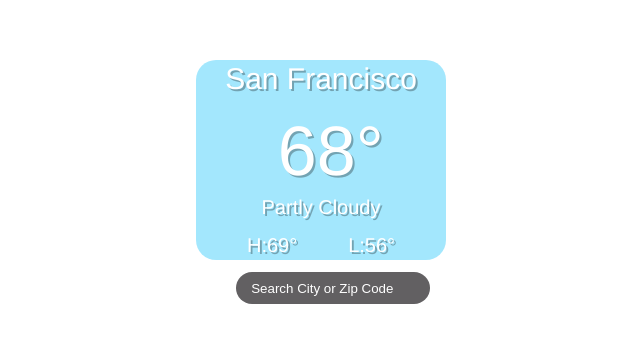
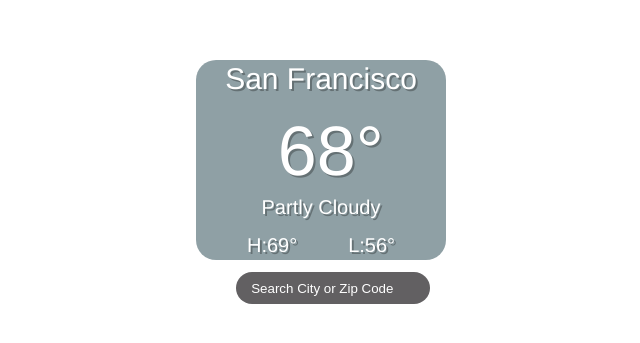
Before and after one commit to jmgcito/getWeather, a plain HTML site: page index.html in a window 1280 px wide. Shown: the part 243-586 px from the top of the page, without its empty margins (319-959 px from the left). Drawn offline with Linux system fonts and the light colour scheme; no server answers.

Commit message:
Added blur effect to weather card

```diff
--- a/styles.css
+++ b/styles.css
@@ -19,10 +19,11 @@ body {
   margin-top: 30px;
   max-height: 250px;
   width: 250px;
-  background-color: #70d9fca3;
+  background-color: #506b73a3;
   border-radius: 20px;
   min-height: 200px;
   justify-content: space-around;
+  backdrop-filter: blur(5px);
 }
 #city {
   font-size: 30px;
```
